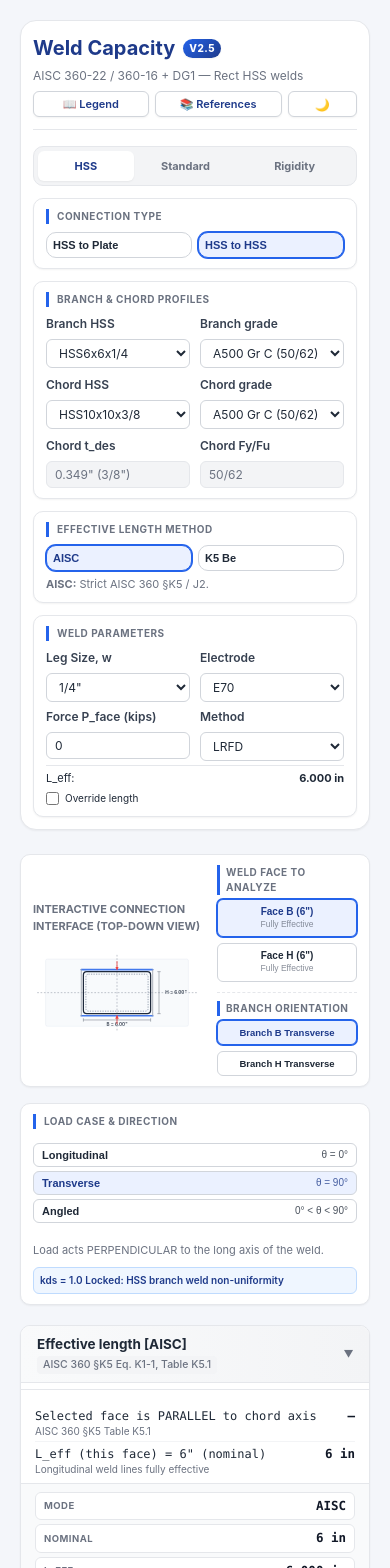
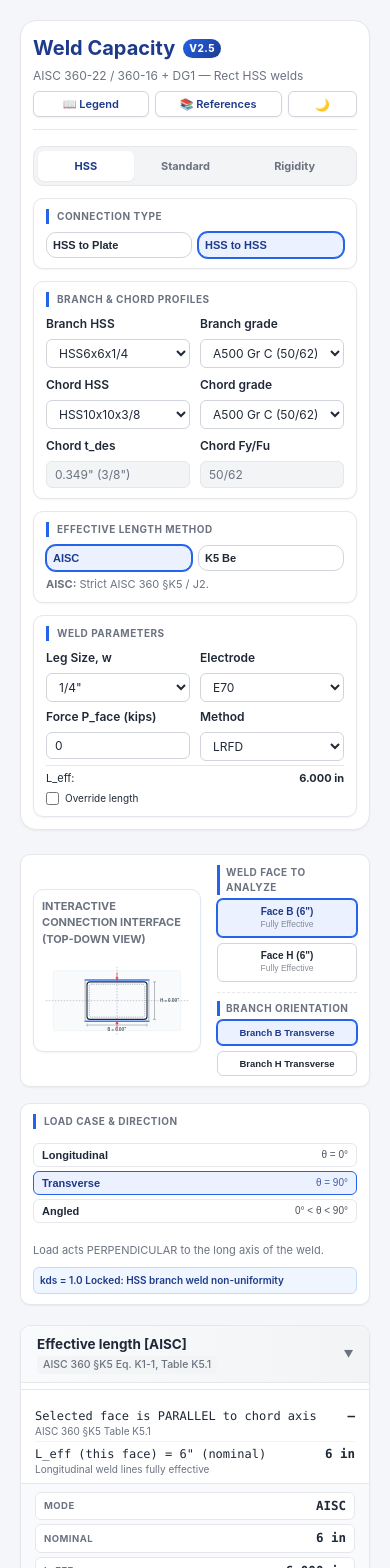
Before and after one commit to mEat89/weldCalc, a React (Vite) app: page / in a window 390 px wide. Shown: the top 1568 px of the page. Built offline with nearby package versions, Linux system fonts and the light colour scheme.

Commit message:
fix: improve dark mode text readability in equation traces and use responsive CSS variables on load case buttons, force diagram panels to be light-themed

```diff
--- a/src/components/tabs/HSSTab.jsx
+++ b/src/components/tabs/HSSTab.jsx
@@ -580,9 +580,9 @@ export default function HSSTab({ activeTab, setActiveTab, tabs, setLegendOpen, s
                       justifyContent: "space-between",
                       alignItems: "center",
                       width: "100%",
-                      border: "1px solid #d1d5db",
+                      border: isActive ? "1px solid var(--primary)" : "1px solid var(--border-color)",
                       borderRadius: "var(--radius-sm)",
-                      backgroundColor: isActive ? "var(--primary-light)" : "#fff",
+                      backgroundColor: isActive ? "var(--primary-light)" : "var(--card-bg)",
                       color: isActive ? "var(--primary-dark)" : "var(--text-main)",
                       cursor: "pointer"
                     }}
--- a/src/components/tabs/StandardShapesTab.jsx
+++ b/src/components/tabs/StandardShapesTab.jsx
@@ -208,9 +208,9 @@ export default function StandardShapesTab({ activeTab, setActiveTab, tabs, setLe
                       justifyContent: "space-between",
                       alignItems: "center",
                       width: "100%",
-                      border: "1px solid #d1d5db",
+                      border: isActive ? "1px solid var(--primary)" : "1px solid var(--border-color)",
                       borderRadius: "var(--radius-sm)",
-                      backgroundColor: isActive ? "var(--primary-light)" : "#fff",
+                      backgroundColor: isActive ? "var(--primary-light)" : "var(--card-bg)",
                       color: isActive ? "var(--primary-dark)" : "var(--text-main)",
                       cursor: "pointer"
                     }}
--- a/src/index.css
+++ b/src/index.css
@@ -264,7 +264,7 @@ body {
 .form-label {
   font-size: 12px;
   font-weight: 600;
-  color: #374151;
+  color: var(--text-main);
 }
 
 .form-label-small {
@@ -496,7 +496,7 @@ body {
 
 .checkbox-text {
   font-size: 12.5px;
-  color: #374151;
+  color: var(--text-main);
 }
 
 /* 7. Code Check Block Components */
@@ -593,7 +593,7 @@ body {
   font-family: 'Consolas', 'Courier New', monospace;
   font-weight: 700;
   font-size: 12.5px;
-  color: #111827;
+  color: var(--text-main);
 }
 
 .trace-ref {
@@ -631,7 +631,7 @@ body {
   font-family: 'Consolas', 'Courier New', monospace;
   font-weight: 700;
   font-size: 12.5px;
-  color: #111827;
+  color: var(--text-main);
 }
 
 /* 9. OK/NG Check Status Panels */
@@ -718,7 +718,7 @@ body {
 .governing-summary-card .summary-body {
   font-family: 'Consolas', 'Courier New', monospace;
   font-size: 12.5px;
-  color: #4b5563;
+  color: var(--text-main);
 }
 
 /* 11. Collapsible Container */
@@ -842,7 +842,7 @@ body {
 .verdict-note {
   font-size: 13px;
   line-height: 1.5;
-  color: #374151;
+  color: var(--text-main);
 }
 
 /* 14. Modals Structure Styling */
@@ -951,7 +951,7 @@ body {
 }
 
 .legend-col-desc {
-  color: #374151;
+  color: var(--text-main);
   padding: 6px 8px;
   vertical-align: top;
   line-height: 1.4;
@@ -986,7 +986,7 @@ body {
 .helper-table-data td {
   padding: 8px 12px;
   border-bottom: 1px solid var(--border-color);
-  color: #374151;
+  color: var(--text-main);
 }
 
 .helper-table-data tr:last-child td {
@@ -995,8 +995,8 @@ body {
 
 .helper-table-data tr.summary-row td {
   font-weight: 700;
-  background-color: #f9fafb;
-  color: #111827;
+  background-color: var(--surface-subtle);
+  color: var(--text-main);
 }
 
 .btn-copy-val {
@@ -1056,7 +1056,7 @@ body {
 
 .notes-list, .refs-list {
   padding-left: 20px;
-  color: #374151;
+  color: var(--text-muted);
   font-size: 12px;
   line-height: 1.6;
 }
@@ -1066,7 +1066,7 @@ body {
 }
 
 .notes-list strong, .refs-list strong {
-  color: #111827;
+  color: var(--text-main);
 }
 
 /* Rigidity Tab helpers */
@@ -1192,8 +1192,8 @@ body {
 
 /* Custom interactive technical drawings styling */
 .svg-diagram-container {
-  background-color: #ffffff;
-  border: 1px solid var(--border-color);
+  background-color: #ffffff !important;
+  border: 1px solid #e2e8f0 !important;
   border-radius: var(--radius-md);
   padding: 16px;
   display: flex;
@@ -1406,11 +1406,12 @@ body {
 }
 
 .diagram-controls-card .svg-diagram-container {
-  border: none;
-  box-shadow: none;
-  background: transparent;
-  padding: 4px 0;
+  border: 1px solid #e2e8f0 !important;
+  box-shadow: var(--shadow-sm);
+  background-color: #ffffff !important;
+  padding: 8px;
   min-height: auto;
+  border-radius: var(--radius-md);
 }
 
 .hss-top-grid {
@@ -1425,11 +1426,12 @@ body {
 }
 
 .diagram-controls-card-side .svg-diagram-container {
-  border: none;
-  box-shadow: none;
-  background: transparent;
-  padding: 4px 0;
+  border: 1px solid #e2e8f0 !important;
+  box-shadow: var(--shadow-sm);
+  background-color: #ffffff !important;
+  padding: 8px;
   min-height: auto;
+  border-radius: var(--radius-md);
 }
 
 @media (max-width: 992px) {
```
